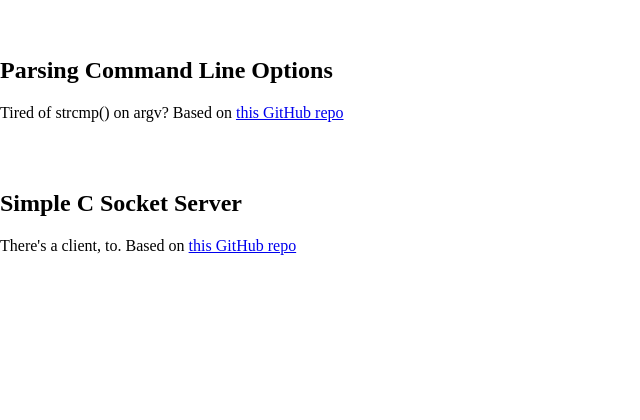
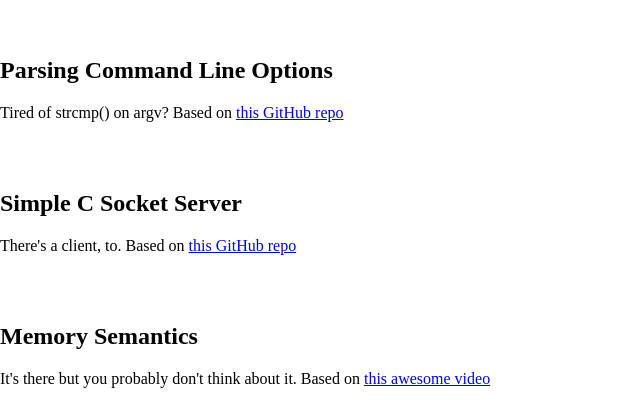
Before and after one commit to KevinWMatthews/personal_website, a Flask app: page /blog/c in a window 1280 px wide. Shown: the part 1390-1810 px from the top of the page, without its empty margins (0-640 px from the left). Before the commit the page ends 1645 px from the top, so only its background shows below. Run offline with Flask 2, Linux system fonts and the light colour scheme.

Commit message:
Add C memory semantics placeholder

```diff
--- a/personal_website/templates/c_blog.html
+++ b/personal_website/templates/c_blog.html
@@ -37,6 +37,10 @@
           <h2>Simple C Socket Server</h2>
           <p>There's a client, to. Based on <a href="https://github.com/KevinWMatthews/c-server_demo">this GitHub repo</a></p>
         </div>
+        <div class="post">
+          <h2>Memory Semantics</h2>
+          <p>It's there but you probably don't think about it. Based on <a href="https://youtu.be/-dc5vqt2tgA">this awesome video</a></p>
+        </div>
       </div>
     </section>
   </body>
```
